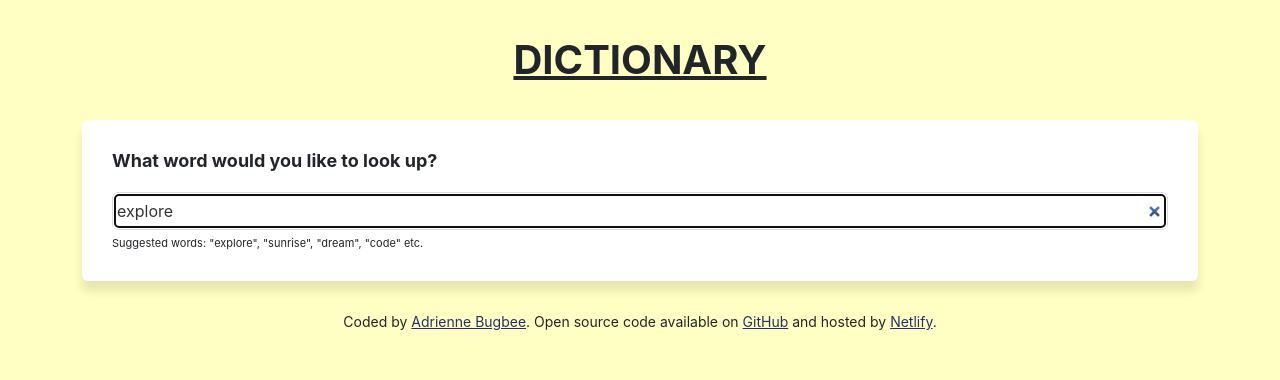
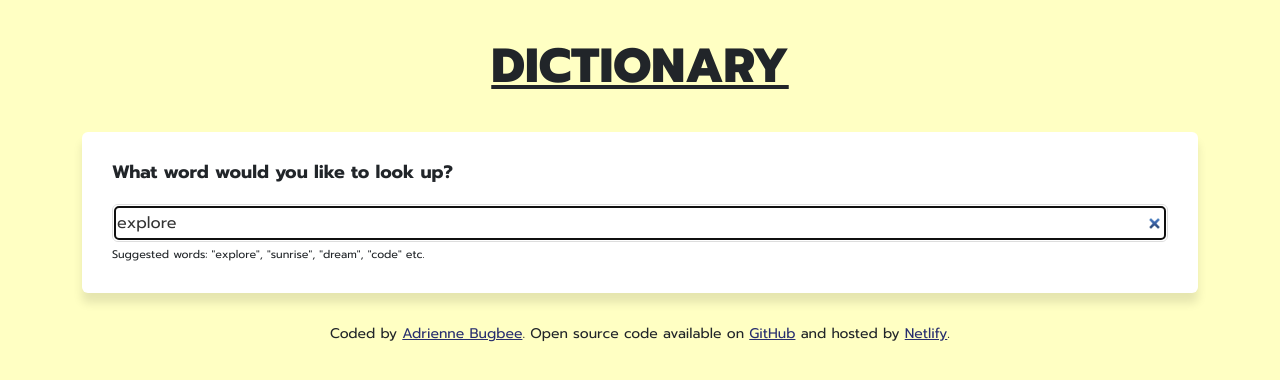
Before and after one commit to abugbee11/dictionary-project-FINAL, a React (Create React App) app: page / in a window 1280 px wide. Shown: the top 380 px of the page. Built offline with nearby package versions, Linux system fonts and the light colour scheme; no server answers.

Commit message:
Changed page font family and made minor styling changes

```diff
--- a/public/index.html
+++ b/public/index.html
@@ -15,6 +15,12 @@
       integrity="sha384-GLhlTQ8iRABdZLl6O3oVMWSktQOp6b7In1Zl3/Jr59b6EGGoI1aFkw7cmDA6j6gD"
       crossorigin="anonymous"
     />
+    <link rel="preconnect" href="https://fonts.googleapis.com" />
+    <link rel="preconnect" href="https://fonts.gstatic.com" crossorigin />
+    <link
+      href="https://fonts.googleapis.com/css2?family=Prompt:ital,wght@0,100;0,200;0,300;0,400;0,500;0,600;0,700;0,800;0,900;1,100;1,200;1,300;1,400;1,500;1,600;1,700;1,800;1,900&display=swap"
+      rel="stylesheet"
+    />
     <link rel="manifest" href="%PUBLIC_URL%/manifest.json" />
     <title>Dictionary</title>
   </head>
--- a/src/App.css
+++ b/src/App.css
@@ -1,5 +1,6 @@
 body {
   background: #ffffc3;
+  font-family: "Prompt", sans-serif;
 }
 
 .App a {
@@ -12,9 +13,9 @@
 }
 .App-header {
   margin: 30px 0;
-  font-size: 40px;
+  font-size: 48px;
   text-align: center;
-  font-weight: bold;
+  font-weight: 800;
   text-transform: uppercase;
   text-decoration: underline;
 }
--- a/src/Meaning.css
+++ b/src/Meaning.css
@@ -9,4 +9,5 @@
   opacity: 0.7;
   font-style: italic;
   margin-top: 10px;
+  font-weight: 400;
 }
```
